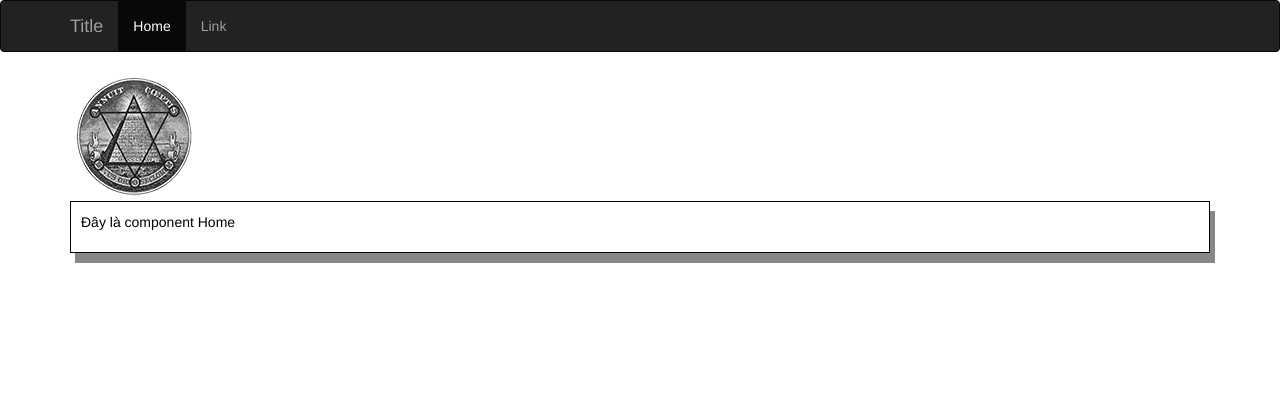
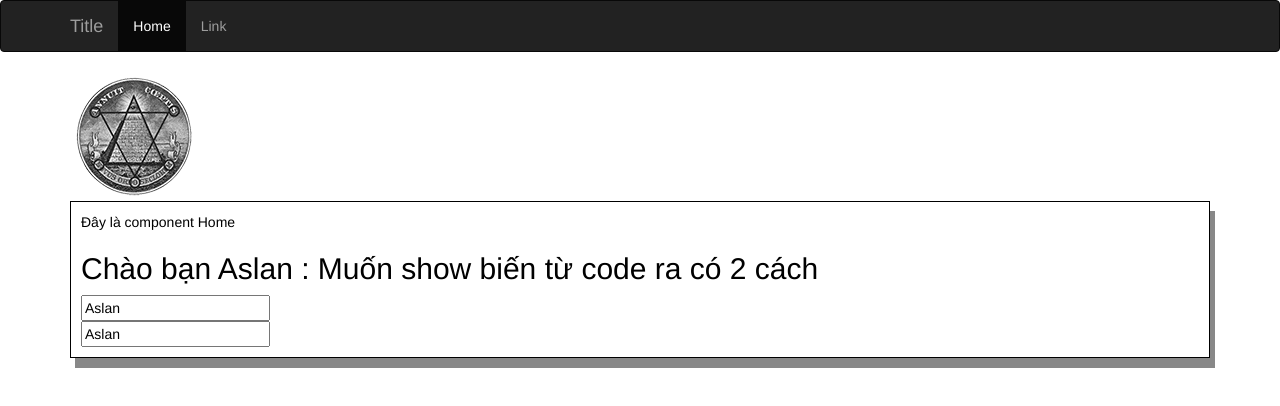
Before and after one commit to VanHoangDN/angular, an Angular app: page / in a window 1280 px wide. Shown: the top 406 px of the page. Built offline with nearby package versions, Linux system fonts and the light colour scheme.

Commit message:
showValueCodeToHtml

```diff
--- a/src/app/home/home.component.html
+++ b/src/app/home/home.component.html
@@ -1 +1,6 @@
-<div class="test"><p>Đây là component Home</p></div>
+<div class="test">
+    <p>Đây là component Home</p>
+    <h2>Chào bạn {{name}} : Muốn show biến từ code ra có 2 cách</h2>
+    <input type="text" value="{{name}}" title="đây là {{name}}"><br>
+    <input type="text" [value]="name" [title]="'đây là ' + name">
+</div>
--- a/src/app/home/home.component.ts
+++ b/src/app/home/home.component.ts
@@ -6,6 +6,7 @@ import { Component, OnInit } from '@angular/core';
   styleUrls: ['./home.component.scss']
 })
 export class HomeComponent implements OnInit {
+  public name = 'Aslan';
 
   constructor() { }
 
```
